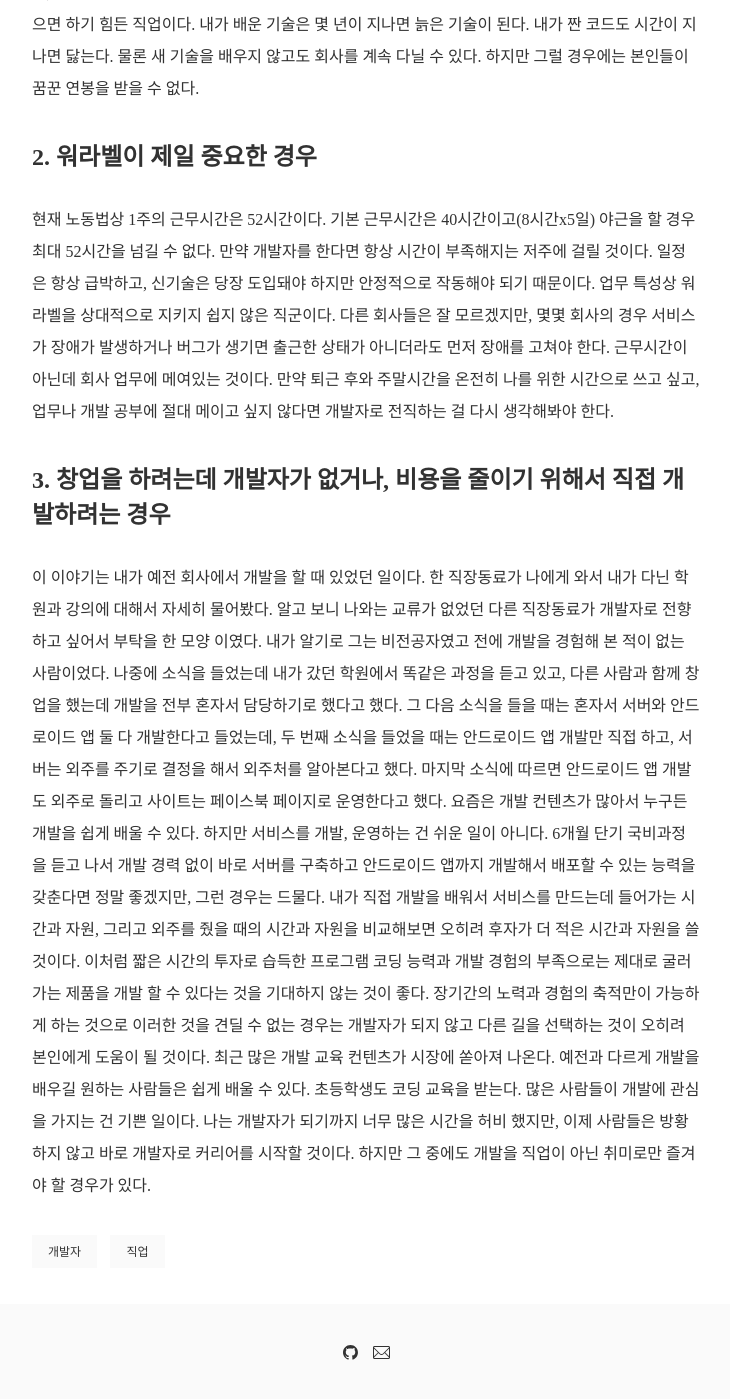
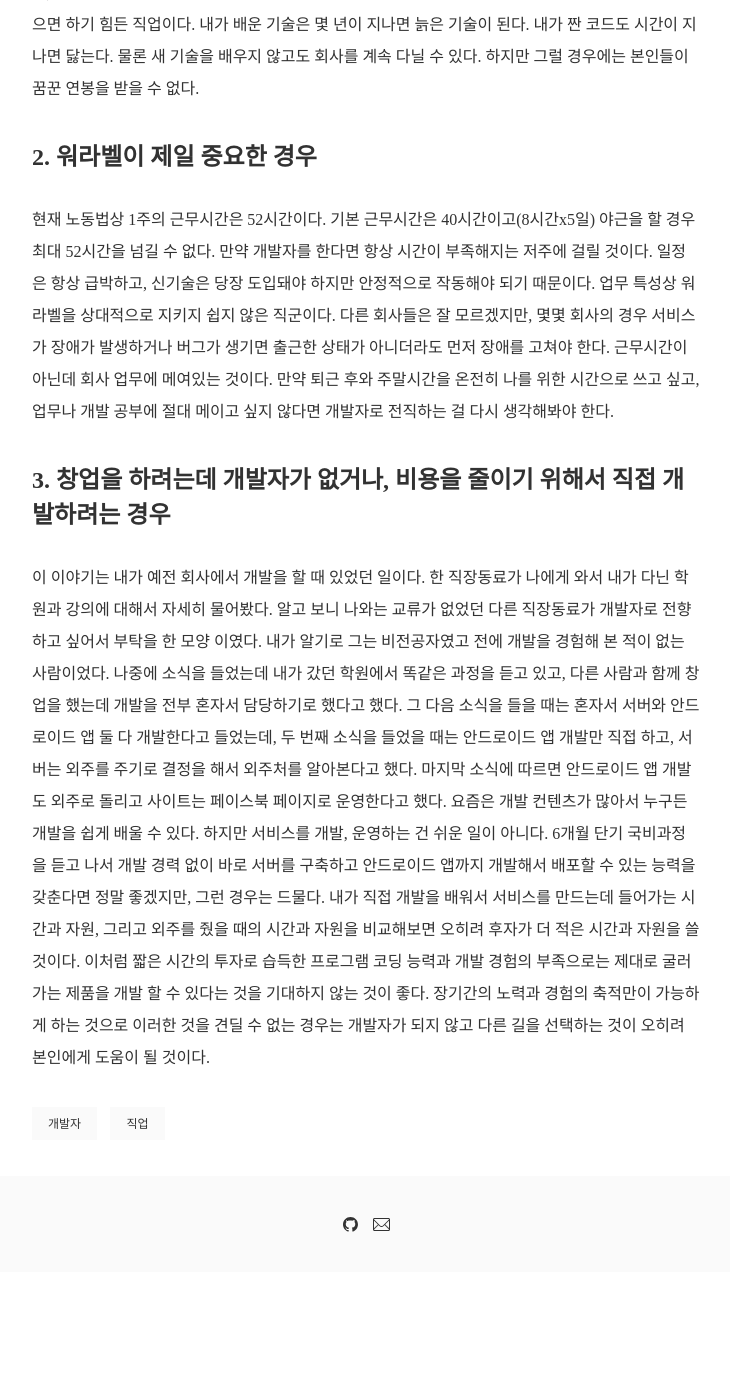
Before and after one commit to suhyunbaik/suhyunbaik.github.io, a Jekyll site: the page built from _posts/2019-11-11-signs-you-may-not-cut-out-for-a-developer-job.md, in a window 1280 px wide and 1400 px high, scrolled down 723 px. Shown: the whole window, without its empty margins (274-1004 px from the left). Built offline with Jekyll 4.4.1, drawn with Linux system fonts in a browser that asks for light colours; after the commit the page ends 1995 px from its top, so only the background shows below that.

```diff
--- a/_posts/2019-11-11-signs-you-may-not-cut-out-for-a-developer-job.md
+++ b/_posts/2019-11-11-signs-you-may-not-cut-out-for-a-developer-job.md
@@ -13,4 +13,3 @@
 
 ### 3. 창업을 하려는데 개발자가 없거나, 비용을 줄이기 위해서 직접 개발하려는 경우
 이 이야기는 내가 예전 회사에서 개발을 할 때 있었던 일이다. 한 직장동료가 나에게 와서 내가 다닌 학원과 강의에 대해서 자세히 물어봤다. 알고 보니 나와는 교류가 없었던 다른 직장동료가 개발자로 전향하고 싶어서 부탁을 한 모양 이였다. 내가 알기로 그는 비전공자였고 전에 개발을 경험해 본 적이 없는 사람이었다. 나중에 소식을 들었는데 내가 갔던 학원에서 똑같은 과정을 듣고 있고, 다른 사람과 함께 창업을 했는데 개발을 전부 혼자서 담당하기로 했다고 했다. 그 다음 소식을 들을 때는 혼자서 서버와 안드로이드 앱 둘 다 개발한다고 들었는데, 두 번째 소식을 들었을 때는 안드로이드 앱 개발만 직접 하고, 서버는 외주를 주기로 결정을 해서 외주처를 알아본다고 했다. 마지막 소식에 따르면 안드로이드 앱 개발도 외주로 돌리고 사이트는 페이스북 페이지로 운영한다고 했다. 요즘은 개발 컨텐츠가 많아서 누구든 개발을 쉽게 배울 수 있다. 하지만 서비스를 개발, 운영하는 건 쉬운 일이 아니다. 6개월 단기 국비과정을 듣고 나서 개발 경력 없이 바로 서버를 구축하고 안드로이드 앱까지 개발해서 배포할 수 있는 능력을 갖춘다면 정말 좋겠지만, 그런 경우는 드물다. 내가 직접 개발을 배워서 서비스를 만드는데 들어가는 시간과 자원, 그리고 외주를 줬을 때의 시간과 자원을 비교해보면 오히려 후자가 더 적은 시간과 자원을 쓸 것이다. 이처럼 짧은 시간의 투자로 습득한 프로그램 코딩 능력과 개발 경험의 부족으로는 제대로 굴러가는 제품을 개발 할 수 있다는 것을 기대하지 않는 것이 좋다. 장기간의 노력과 경험의 축적만이 가능하게 하는 것으로 이러한 것을 견딜 수 없는 경우는 개발자가 되지 않고 다른 길을 선택하는 것이 오히려 본인에게 도움이 될 것이다.
-최근 많은 개발 교육 컨텐츠가 시장에 쏟아져 나온다. 예전과 다르게 개발을 배우길 원하는 사람들은 쉽게 배울 수 있다. 초등학생도 코딩 교육을 받는다. 많은 사람들이 개발에 관심을 가지는 건 기쁜 일이다. 나는 개발자가 되기까지 너무 많은 시간을 허비 했지만, 이제 사람들은 방황하지 않고 바로 개발자로 커리어를 시작할 것이다. 하지만 그 중에도 개발을 직업이 아닌 취미로만 즐겨야 할 경우가 있다.
```
